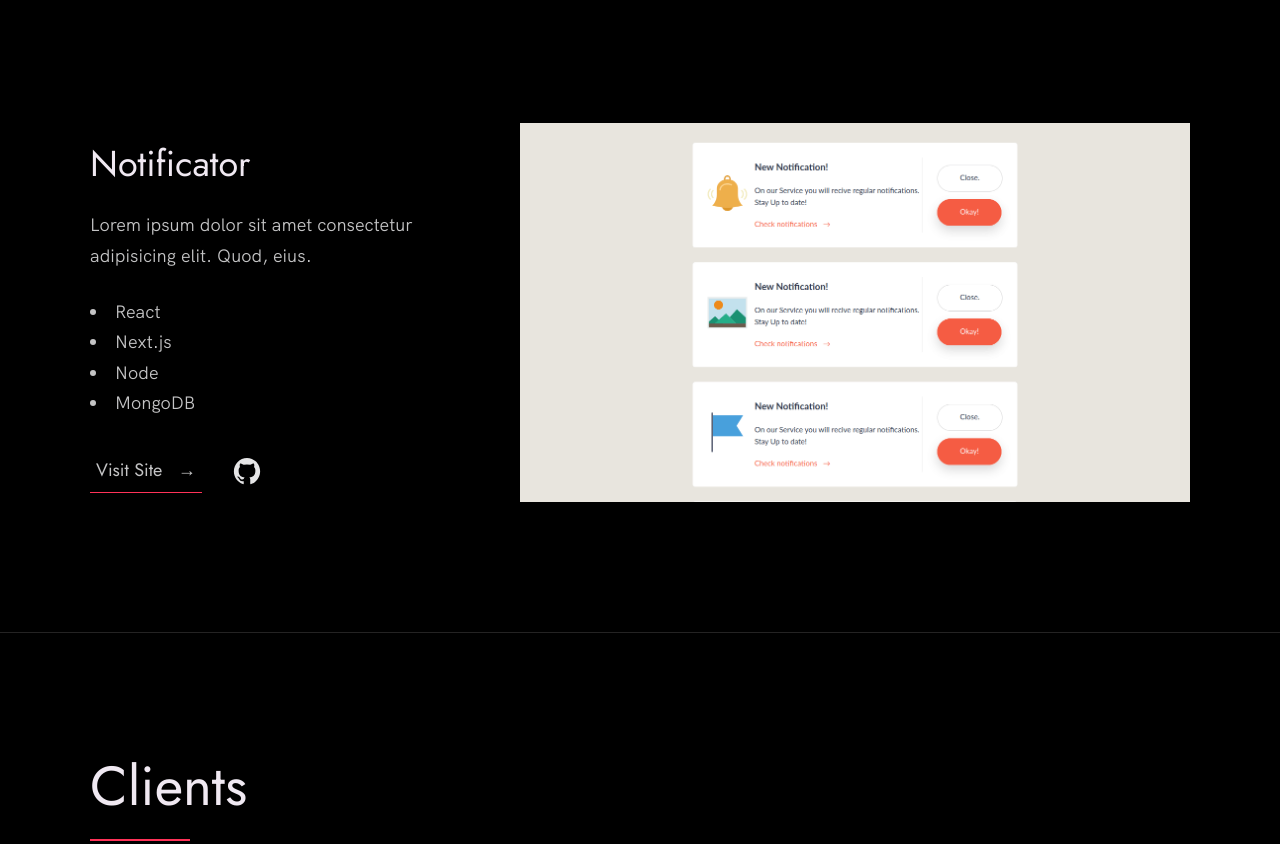
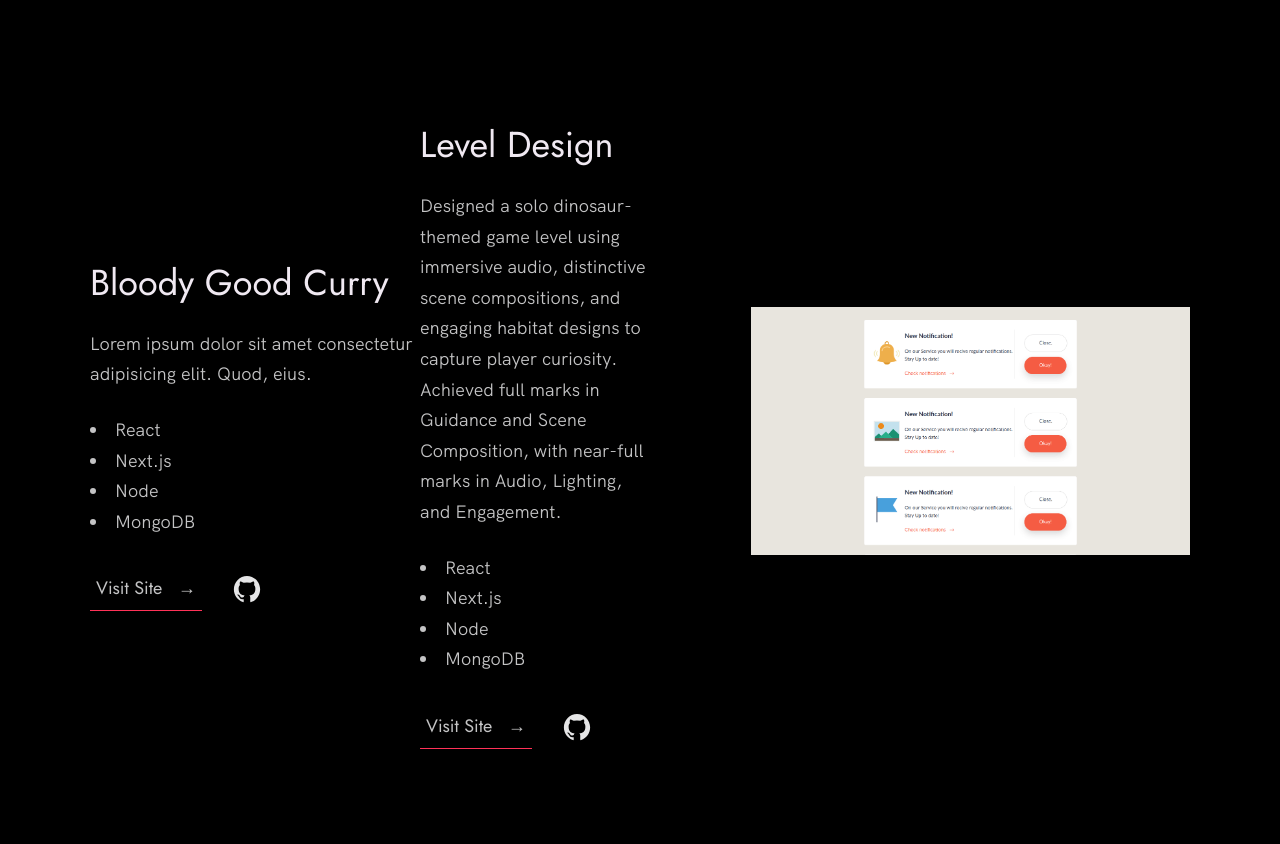
Before and after one commit to HoJun-eng/HoJun-Portfolio, a plain HTML site: page index.html in a window 1280 px wide. Shown: the part 2220-3064 px from the top of the page. Drawn offline with Linux system fonts and the light colour scheme.

Commit message:
Updated portfolio with sections and images

```diff
--- a/index.html
+++ b/index.html
@@ -78,7 +78,7 @@
 
           <div class="work__box">
             <div class="work__text">
-              <h3>Portfolio Template</h3>
+              <h3>Board Game</h3>
               <p>
                 A free Open Source Portfolio for anyone to use for free.
               </p>
@@ -105,7 +105,7 @@
 
           <div class="work__box">
             <div class="work__text">
-              <h3>Calculator</h3>
+              <h3>Card Game</h3>
               <p>
                 Lorem ipsum dolor sit amet consectetur adipisicing elit. Quod,
                 eius.
@@ -133,10 +133,36 @@
 
           <div class="work__box">
             <div class="work__text">
-              <h3>Notificator</h3>
+              <h3>Bloody Good Curry</h3>
               <p>
                 Lorem ipsum dolor sit amet consectetur adipisicing elit. Quod,
                 eius.
+              </p>
+              <ul class="work__list">
+                <li>React</li>
+                <li>Next.js</li>
+                <li>Node</li>
+                <li>MongoDB</li>
+              </ul>
+
+              <div class="work__links">
+                <a href="#" class="link__text">
+                  Visit Site <span>&rarr;</span>
+                </a>
+                <a href="#">
+                  <img src="./images/github.svg" class="work__code" title="View Source Code" alt="GitHub">
+                </a>
+              </div>
+            </div>
+
+            <div class="work__box">
+            <div class="work__text">
+              <h3>Level Design</h3>
+              <p>
+                Designed a solo dinosaur-themed game level using immersive audio,
+                distinctive scene compositions, and engaging habitat designs to capture
+                player curiosity. Achieved full marks in Guidance and Scene Composition,
+                with near-full marks in Audio, Lighting, and Engagement.
               </p>
               <ul class="work__list">
                 <li>React</li>
@@ -200,7 +226,7 @@
 
           <div class="about__photo-container">
             <!-- Add a nice photo of yourself -->
-            <img class="about__photo" src="./images/ho-jun.jpg" alt="" />
+            <img class="about__photo" src="./images/Ho-Jun.jpg" alt="" />
           </div>
         </div>
       </div>
```
Also changed, not shown: images/ho-jun.jpg.
